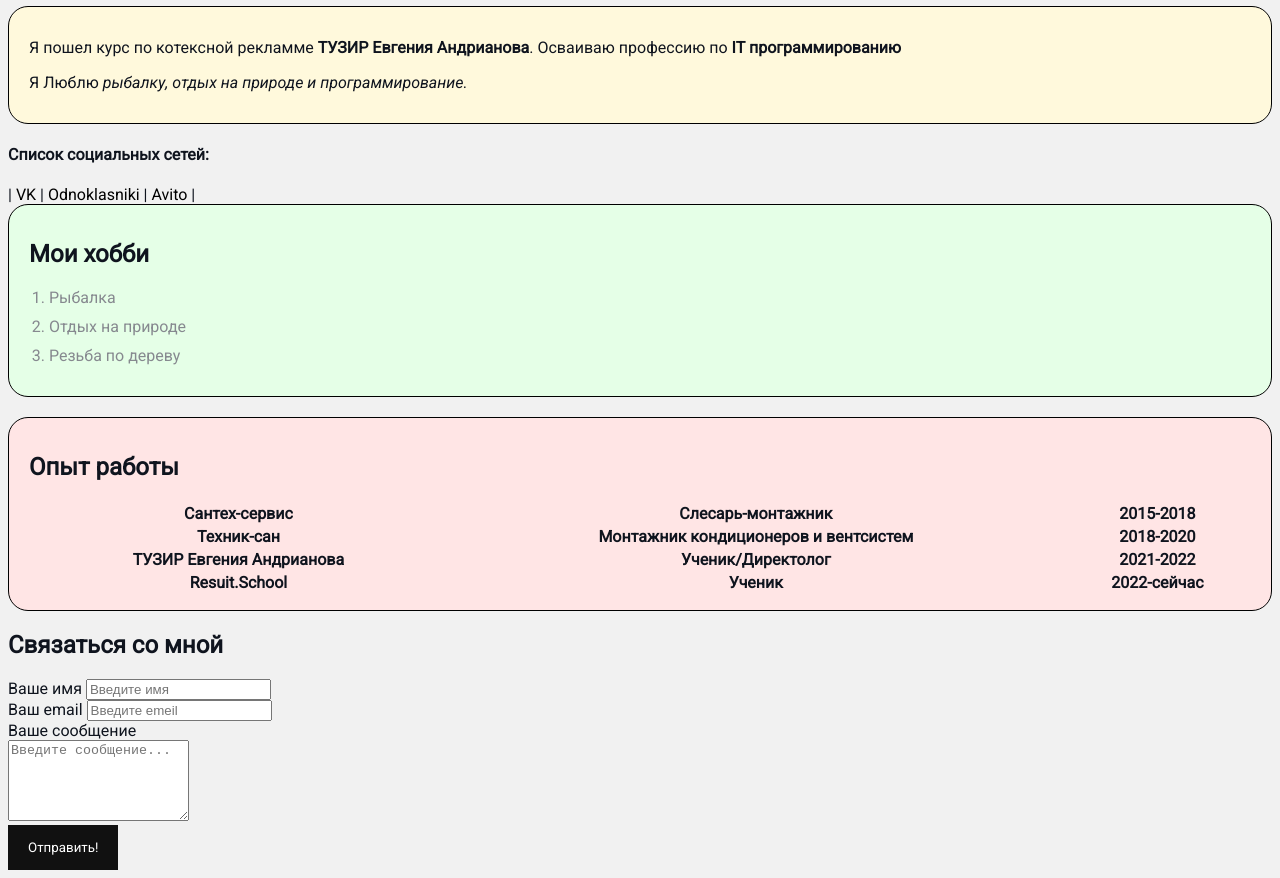
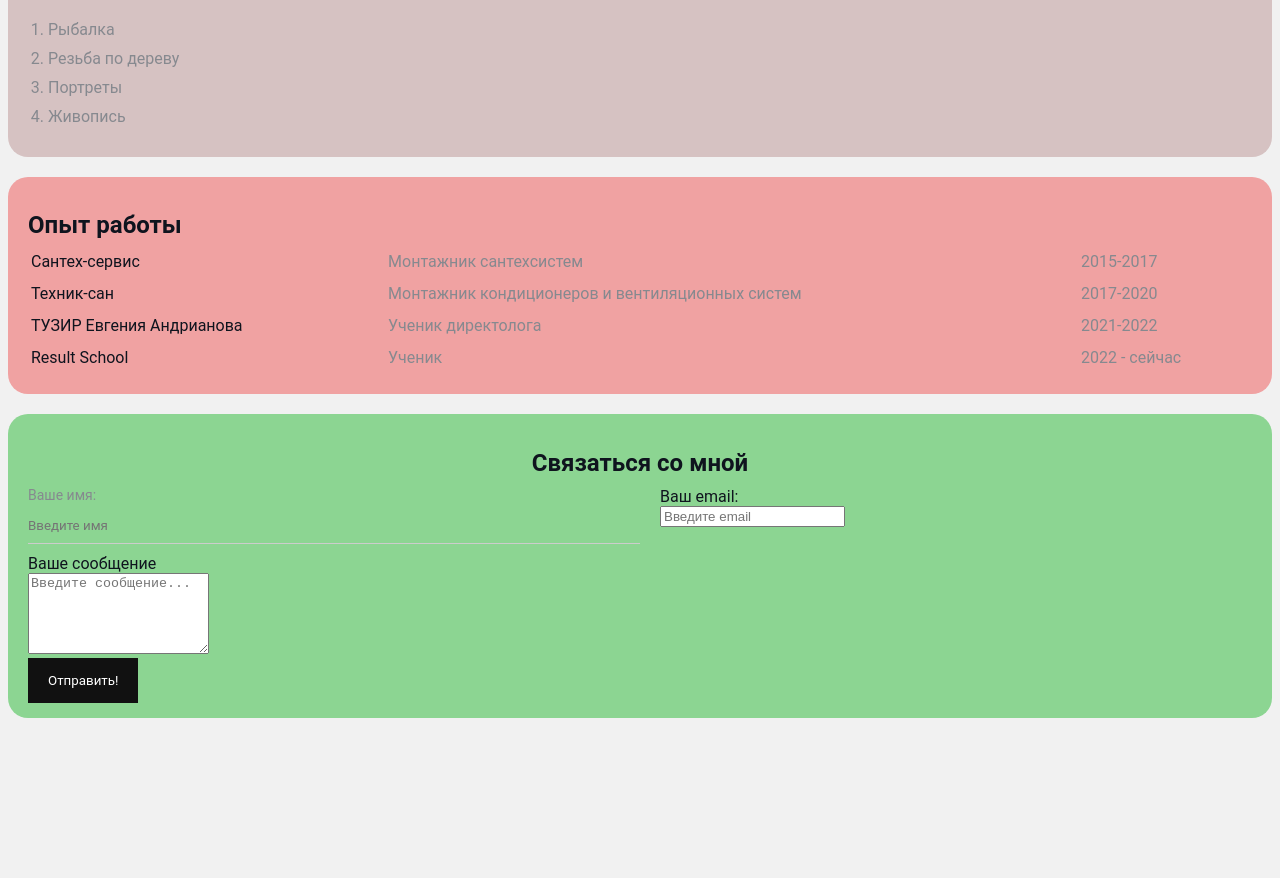
Before and after one commit to Orlov1227/rezume-1, a plain HTML site: page index.html in a window 1280 px wide. Shown: the part 354-1232 px from the top of the page. After the commit the page ends 1092 px from the top, so only its background shows below. Drawn offline with Linux system fonts and the light colour scheme.

Commit message:
Add styles

```diff
--- a/index.html
+++ b/index.html
@@ -5,52 +5,55 @@
     <meta http-equiv="X-UA-Compatible" content="IE=edge">
     <meta name="viewport" content="width=device-width, initial-scale=1.0">
     <meta name="keywords" content="orlov, cv, resume">
-   <meta name="description" content="Это сайт-резюме Дениса Орлова">
-   <link rel="stylesheet" href="style.css"/>
+    <meta name="description" content="Это сайт резюме-Дениса Орлова">
+    <link rel="stylesheet" href="styles.css">
     <title>Orlov Resume</title>
 </head>
 <body>
 
-<div class="conteiner">
+    <div class="cotainer">
 
             <div class="info">
-<img src="foto.jpg"  alt="Денис Орлов" class="avatar">
- <div class="ifo-text">
- <h1> Денис Орлов</h1>
+                <img src="foto.jpg" alt="Дени Орлов" class="foto">
 
-   <div class="card bg-yelow">
-    <p>Я пошел курс по котексной рекламме <strong>ТУЗИР Евгения Андрианова</strong>. Осваиваю  профессию по <strong>IT программированию</strong> </p>
-    <p>Я Люблю <em>рыбалку, отдых на природе и программирование.</em></p>
+                <div class="info-text">
+
+                    <h1>Денис Орлов</h1>
+
+                    <div class="card bg-green">
+
+                        <p>Я прошел курс <strong> Евгения Андрианова</strong> по котекстной рекламе <strong>"ТУЗИР"</strong></p>
+
+                        <p>Я люблю <em>рыбалку,отдых на природе и програмироть</em></p>
                 </div>
+
+                    <h4>Список социальных сетей:</h4>
+
+                    <a href="https://vk.com/den19822000" target="_blank">VK</a>
+                    |
+                    <a href="https://ok.ru/profile/577978951541" target="_blank">Odnoklassniki</a>
+                    |
+                    <a href="https://www.avito.ru/profile" target="_blank">Avito</a>
             </div>
         </div>
 
 
-    <h4>Список социальных сетей:</h4>
+        <div class="card bg-yellow">
 
-
-
-
-    |
-    <a href="https://vk.com/den19822000" target="_blank">VK</a>
-    |
-    <a href="https://ok.ru/" target="_blank">Odnoklasniki</a>
-    |
-    <a href="https://www.avito.ru/profile" target="_blank">Avito</a>
-
-
-    |
-   <div class="card bg-green">
                 <h2>Мои хобби</h2>
 
                 <ol class="list">
                     <li>Рыбалка</li>
-        <li>Отдых на природе</li>
                     <li>Резьба по дереву</li>
+                    <li>Портреты</li>
+                    <li>Живопись</li>
                 </ol>
         </div>
+
         <div class="card bg-red">
+
                 <h2>Опыт работы</h2>
+
                 <table class="table">
                 <!-- <thead>
                     <tr>
@@ -59,57 +62,61 @@
                     <th>Год</th>
                     </tr>
                 </thead> -->
-
                 <tbody>
                     <tr>
-            <th>Сантех-сервис</th>
-            <th>Слесарь-монтажник</th>
-            <th>2015-2018</th>
+                        <td>Сантех-сервис</td>
+                        <td>Монтажник сантехсистем</td>
+                        <td>2015-2017</td>
                     </tr>
                     <tr>
-            <th>Техник-сан</th>
-            <th>Монтажник кондиционеров и вентсистем</th>
-            <th>2018-2020</th>
+                        <td>Техник-сан</td>
+                        <td>Монтажник кондиционеров и вентиляционных систем</td>
+                        <td>2017-2020</td>
                     </tr>
                     <tr>
-            <th>ТУЗИР Евгения Андрианова</th>
-            <th>Ученик/Директолог</th>
-            <th>2021-2022</th>
+                        <td>ТУЗИР Евгения Андрианова</td>
+                        <td>Ученик директолога</td>
+                        <td>2021-2022</td>
                     </tr>
                     <tr>
-            <th>Resuit.School</th>
-            <th>Ученик</th>
-            <th>2022-сейчас</th>
+                        <td>Result School</td>
+                        <td>Ученик</td>
+                        <td>2022 - сейчас</td>
                     </tr>
                 </tbody>
                 </table>
         </div>
 
 
+        <div class="card bg-green">
+            <form action="/" class="form">
                 <h2>Связаться со мной</h2>
 
-        <form action="">
-            <div>
-                <label for="name">Ваше имя</label>
+                <div class="form-row">
+                    <div class="form-group">
+                        <label for="name">Ваше имя:</label>
                         <input type="text" id="name" placeholder="Введите имя">
+                    </div>
 
+                    <div class="form">
+                        <label for="email">Ваш email:</label>
+                        <br>
+                        <input type="email" id="email" placeholder="Введите email">
                     </div>
-            <div>
-                <label for="email">Ваш email</label>
-                <input type="text" id="name" placeholder="Введите emeil">
             </div>
-            <div>
-                <label for="messag">Ваше сообщение</label>
+
+                <div class="form">
+                    <label for="message">Ваше сообщение</label>
                     <br>
-                <textarea  id="messag"" cols="20"
-                rows="5" placeholder="Введите сообщение..."></textarea>
+                    <textarea  id="message" cols="20" rows="5" placeholder="Введите сообщение..."></textarea>
+                    <br>
+
+                    <input class="btn" type="submit" value="Отправить!">
                 </div>
-            <input class="btn" type="submit" value="Отправить!">
-
-
             </form>
     </div>
-
+</div>
+</div>
 
   </body>
 </html>
--- /dev/null
+++ b/styles.css
@@ -0,0 +1,189 @@
+@import url('https://fonts.googleapis.com/css2? ');
+
+body {
+    font-family: 'Roboto', sans-serif;
+    font-size: 16px;
+    font-weight: normal;
+    background: #f1f1f1;
+    color: #0f141e;
+}
+
+a {
+    color: #000;
+    text-decoration: none;
+}
+
+a:hover {
+    text-decoration: underline;
+}
+
+a:active {
+    color: blue;
+}
+
+a:visited {
+    color: grey;
+}
+
+.container {
+    max-width: 750px;
+    margin: auto;
+    padding-top: 30px;
+}
+
+.foto {
+   width: 200px;
+   border-radius: 28px;
+   box-shadow: 4px 4px 14px rgba(0, 0, .25);
+}
+
+.info {
+    margin-bottom: 20px;
+    display: flex;
+
+}
+
+.info-text {
+    margin-left: 40px;
+}
+
+.info-text p {
+    font-style: italic;
+    font-weight: bold;
+    color: #86898f;
+    margin: 0;
+}
+
+.info-text h4 {
+    margin-bottom: 10px;
+}
+
+
+
+.card {
+
+
+    padding: 15px 20px;
+    border-radius: 20px;
+    margin-bottom: 20px;
+
+}
+
+.card h2 {
+    margin-bottom: 10px;
+}
+
+
+
+.bg-yellow {
+   background: #d6c2c2;
+}
+
+.bg-red {
+    background: #f0a2a2;
+}
+
+.bg-green {
+    background: #8cd592;
+}
+
+
+
+.btn {
+    background: #111;
+    padding: 15px 20px;
+    color: #fff;
+    border: none;
+    font-family: inherit;
+    cursor: pointer;
+}
+
+.btn:hover {
+    opacity: o.8;
+}
+
+.list {
+    padding: 0 20px;
+}
+
+.list li {
+    color: #86898f;
+    margin-bottom: 10px;
+}
+
+@media(max-width: 650px) {
+    .info {
+        display: block;
+        text-align: center;
+    }
+}
+
+
+.table {
+    width: 100%;
+}
+
+.table td {
+    padding-bottom: 10px;
+}
+
+.table td:nth-child(2),
+.table td:nth-child(3) {
+    color: #86898f;
+}
+
+.form h2 {
+    text-align: center;
+}
+
+
+
+.form-row {
+    margin-bottom: 10px;
+    display: flex;
+}
+
+.form-row .form-group {
+
+    margin-right: 20px;
+    width: 50%;
+    /* display: inline-block; */
+    /* width: calc(50%-20px);*/
+}
+
+.form-row .form-group:last-child {
+    margin-right: 0;
+}
+
+@media (max-width: 650px) {
+    .form-row {
+        display: block;
+    }
+
+    .form-row .form-group {
+        width: 100%;
+        margin-right: 0;
+        margin-bottom: 10px;
+    }
+}
+
+
+
+.form-group label {
+    display: block;
+    font-size: 14px;
+    color: #86898f;
+}
+
+.form-group input,
+.form-group textarea {
+   width: 100%;
+   box-sizing: border-box;
+   border: none;
+   background: transparent;
+   border-bottom: 1px solid #ccc;
+   color: #000;
+   padding: 15px 0 10px;
+   outline: none;
+   font-family: inherit;
+}
```
Lines whose indentation alone changed are shown as unchanged.
